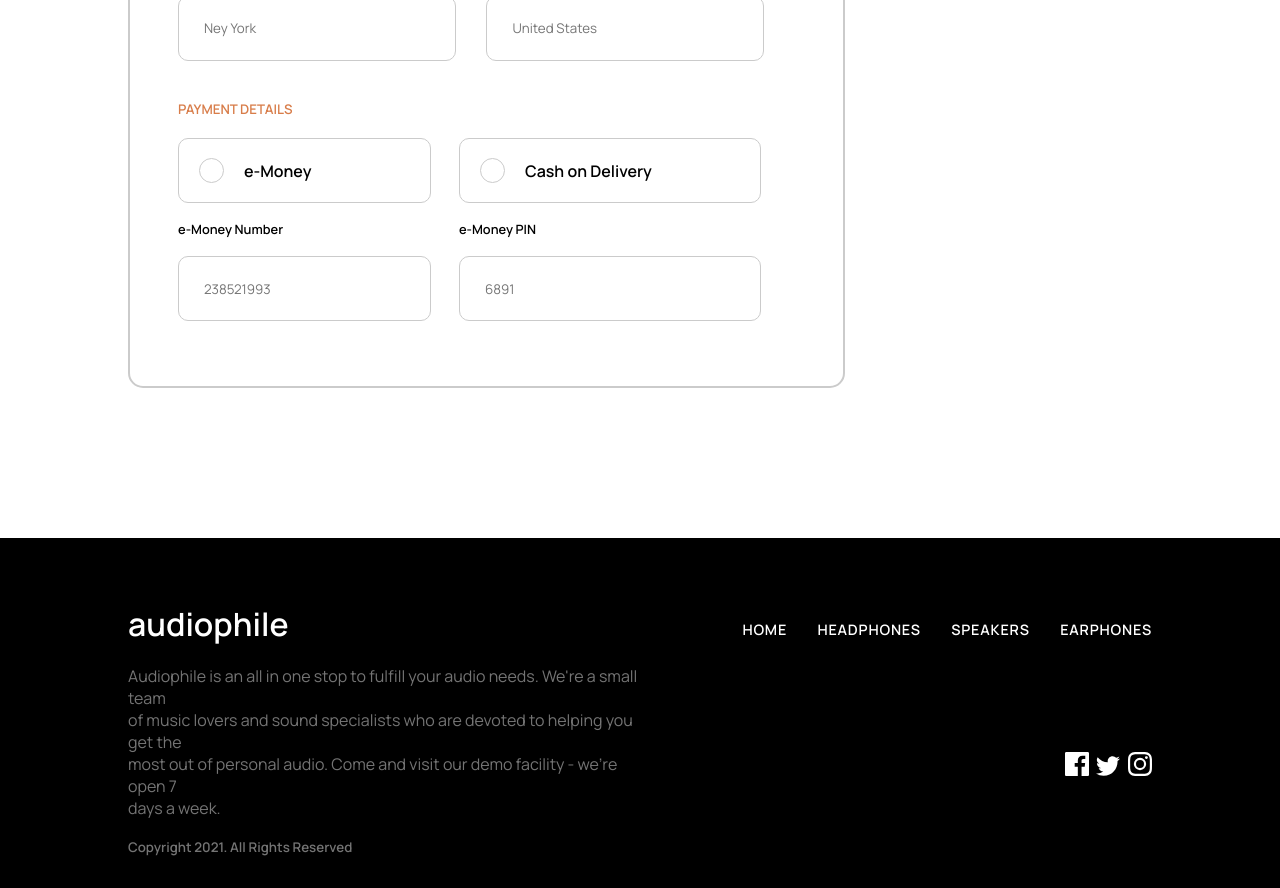
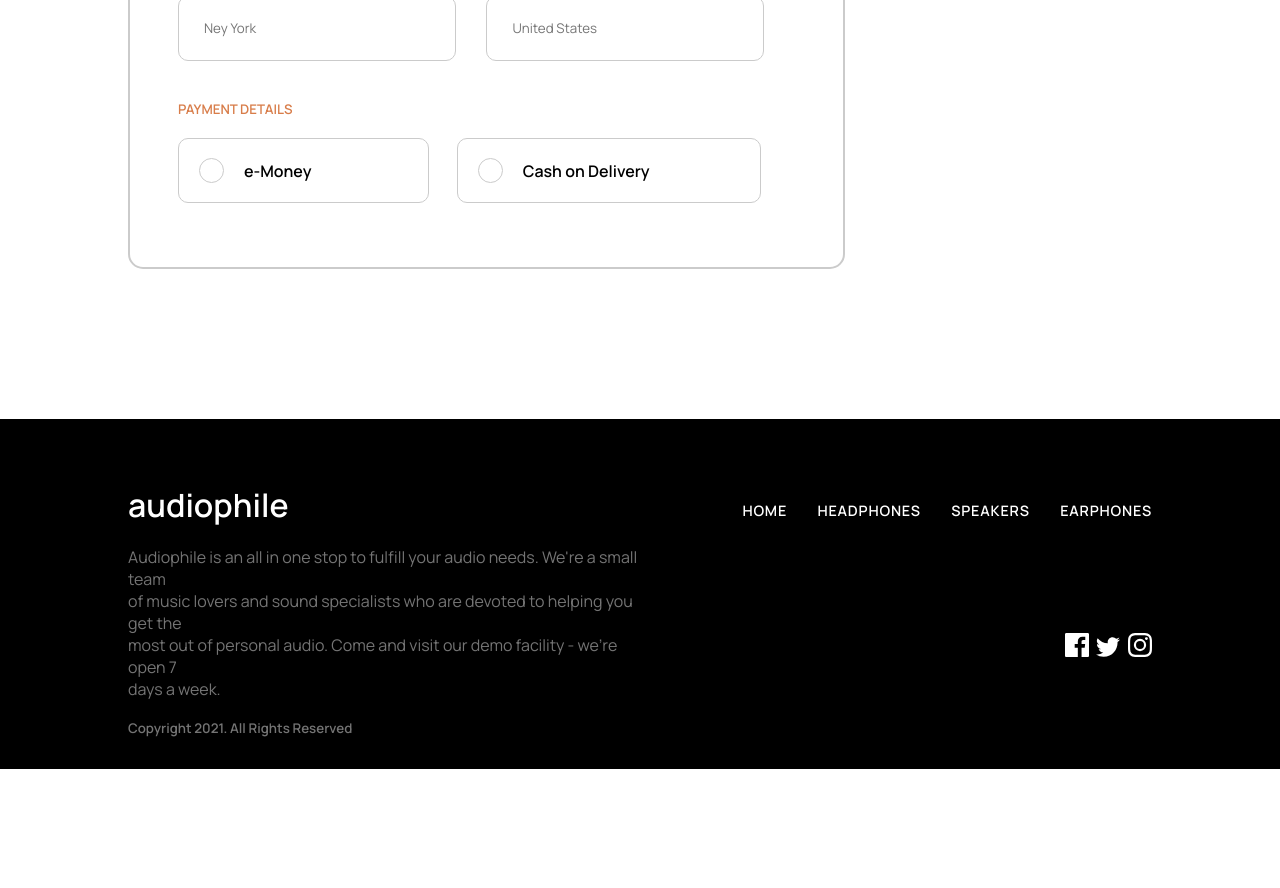
Before and after one commit to kacperlaudanski/Audiophile-e-commerce, a React (Create React App) app in the folder my-app/: page /checkout in a window 1280 px wide. Shown: the part 920-1808 px from the top of the page. After the commit the page ends 1689 px from the top, so only its background shows below. Built offline with nearby package versions, Linux system fonts and the light colour scheme.

Commit message:
payment message switcher

```diff
--- /dev/null
+++ b/my-app/src/components/Checkout/CashPaymentInfo.tsx
@@ -0,0 +1,19 @@
+import React from "react";
+import "../../dist-styles/checkout.css";
+import CashPaymentIcon from '../../images/checkout/icon-cash-on-delivery.svg'
+
+const CashPaymentInfo = () => {
+  return (
+    <div className="payment-info-container">
+      <img src={CashPaymentIcon} alt="cash-payment-icon"></img>
+      <p>
+        The ‘Cash on Delivery’ option enables you to pay in cash when our
+        delivery <br></br> courier arrives at your residence. Just make sure
+        your address is correct so <br></br> that your order will not be
+        cancelled.
+      </p>
+    </div>
+  );
+};
+
+export default CashPaymentInfo;
--- a/my-app/src/components/Checkout/CheckoutForm.tsx
+++ b/my-app/src/components/Checkout/CheckoutForm.tsx
@@ -3,6 +3,7 @@ import "../../dist-styles/checkout.css";
 import CheckoutInput from "../Elements/Input/CheckoutInput";
 import RadioInput from "../Elements/Input/RadioCheckoutInput";
 import { checkValidation, conditions } from "../../utilities/validation";
+import CashPaymentInfo from "./CashPaymentInfo";
 
 type DEFAULT_VALUES_TYPE = {
   name: string | null;
@@ -82,6 +83,9 @@ const CheckoutForm = () => {
   const [eMoneyNumberState, setEMoneyNrState] = useState(true);
   const [eMoneyPinState, setEMoneyPinState] = useState(true);
 
+  const [isEMoneyChecked, setEMoneyCheck] = useState(false);
+  const [isCashChecked, setCashCheck] = useState(false);
+
   function nameHandler(event: React.ChangeEvent<HTMLInputElement>) {
     checkValidation(event.target.value, conditions.name, setNameState);
     dispatch({ type: "NAME", payload: event.target.value });
@@ -115,6 +119,16 @@ const CheckoutForm = () => {
   function countryHandler(event: React.ChangeEvent<HTMLInputElement>) {
     checkValidation(event.target.value, conditions.email, setCountryState);
     dispatch({ type: "COUNTRY", payload: event.target.value });
+  }
+
+  function eMoneyHandler() {
+    setEMoneyCheck(true);
+    setCashCheck(false);
+  }
+
+  function cashHandler() {
+    setCashCheck(true);
+    setEMoneyCheck(false);
   }
 
   function eMoneyNumberHandler(event: React.ChangeEvent<HTMLInputElement>) {
@@ -200,12 +214,19 @@ const CheckoutForm = () => {
       <section className="checkout-form-section">
         <h5 className="checkout-form-section-title">PAYMENT DETAILS</h5>
         <div className="payment-details-container">
-          <RadioInput radioInputId="e-money" radioInputLabel="e-Money" />
+          <RadioInput
+            radioInputId="e-money"
+            radioInputLabel="e-Money"
+            isChecked={isEMoneyChecked}
+            onChange={eMoneyHandler}
+          />
           <RadioInput
             radioInputId="cash-on-delivery"
             radioInputLabel="Cash on Delivery"
+            isChecked={isCashChecked}
+            onChange={cashHandler}
           />
-          <CheckoutInput
+          {isEMoneyChecked && <><CheckoutInput
             inputLabel="e-Money Number"
             inputPlaceholder="238521993"
             inputId="e-money-number"
@@ -218,9 +239,10 @@ const CheckoutForm = () => {
             inputId="e-money-pin"
             inputType="text"
             onChange={eMoneyPinHandler}
-          />
+          /></>}
         </div>
       </section>
+      {isCashChecked && <CashPaymentInfo />}
     </form>
   );
 };
--- a/my-app/src/components/Elements/Input/RadioCheckoutInput.tsx
+++ b/my-app/src/components/Elements/Input/RadioCheckoutInput.tsx
@@ -4,12 +4,14 @@ import '../../../dist-styles/checkout.css'
 interface RadioInput {
     radioInputId: string;
     radioInputLabel: string;
+    isChecked: boolean;
+    onChange: () => void;
 }
 
 const RadioInput: React.FC<RadioInput> = (props) => {
     return (
         <div className="radio-input-container">
-           <input type='radio' id={props.radioInputId} className='radio-input'></input>
+           <input type='radio' id={props.radioInputId} className='radio-input' checked={props.isChecked} onChange={props.onChange}></input>
            <label htmlFor={props.radioInputId}>{props.radioInputLabel}</label>
         </div>
     )
--- a/my-app/src/dist-styles/checkout.css
+++ b/my-app/src/dist-styles/checkout.css
@@ -83,7 +83,7 @@
 }
 .checkout-container .checkout-form-container .checkout-form-section .payment-details-container {
   width: 100%;
-  height: 200px;
+  height: auto;
   margin-top: 20px;
   display: grid;
   grid-template-columns: auto auto;
@@ -98,6 +98,7 @@
   align-items: center;
   justify-content: flex-start;
   flex-direction: row;
+  margin-bottom: 1em;
 }
 .checkout-container .checkout-form-container .checkout-form-section .payment-details-container .radio-input-container label {
   font-size: 1rem;
@@ -124,6 +125,23 @@
 }
 .checkout-container .checkout-form-container .checkout-form-section .payment-details-container .radio-input-container:has(input[type="radio"]:checked) {
   border: 1px solid #d87d4a;
+}
+.checkout-container .checkout-form-container .payment-info-container {
+  width: 100%;
+  height: 100px;
+  margin-top: 2em;
+  display: flex;
+  align-items: center;
+  justify-content: space-around;
+  flex-direction: row;
+}
+.checkout-container .checkout-form-container .payment-info-container img {
+  width: 60px;
+  height: 60px;
+}
+.checkout-container .checkout-form-container .payment-info-container p {
+  color: rgba(25, 25, 25, 0.525);
+  font-size: 0.9rem;
 }
 .checkout-container .checkout-cart-container {
   width: 28%;
--- a/my-app/src/styles/checkout.less
+++ b/my-app/src/styles/checkout.less
@@ -68,7 +68,7 @@
 
       .payment-details-container {
         width: 100%;
-        height: 200px;
+        height: auto;
         margin-top: 20px;
         display: grid;
         grid-template-columns: auto auto;
@@ -80,6 +80,7 @@
           padding: 0 20px;
           border: 1px solid @lighter-gray;
           .flex-setup(center, flex-start, row);
+          margin-bottom: 1em;
 
           label {
             font-size: 1rem;
@@ -110,6 +111,23 @@
         .radio-input-container:has(input[type="radio"]:checked) {
           border: 1px solid @dark-orange;
         }
+      }
+    }
+
+    .payment-info-container{
+      width:100%;
+      height:100px;
+      margin-top:2em;
+      .flex-setup(center, space-around, row);
+
+      img{
+        width:60px;
+        height:60px;
+      }
+
+      p{
+        color:@dark-gray-transparent;
+        font-size: .9rem;
       }
     }
   }
```
